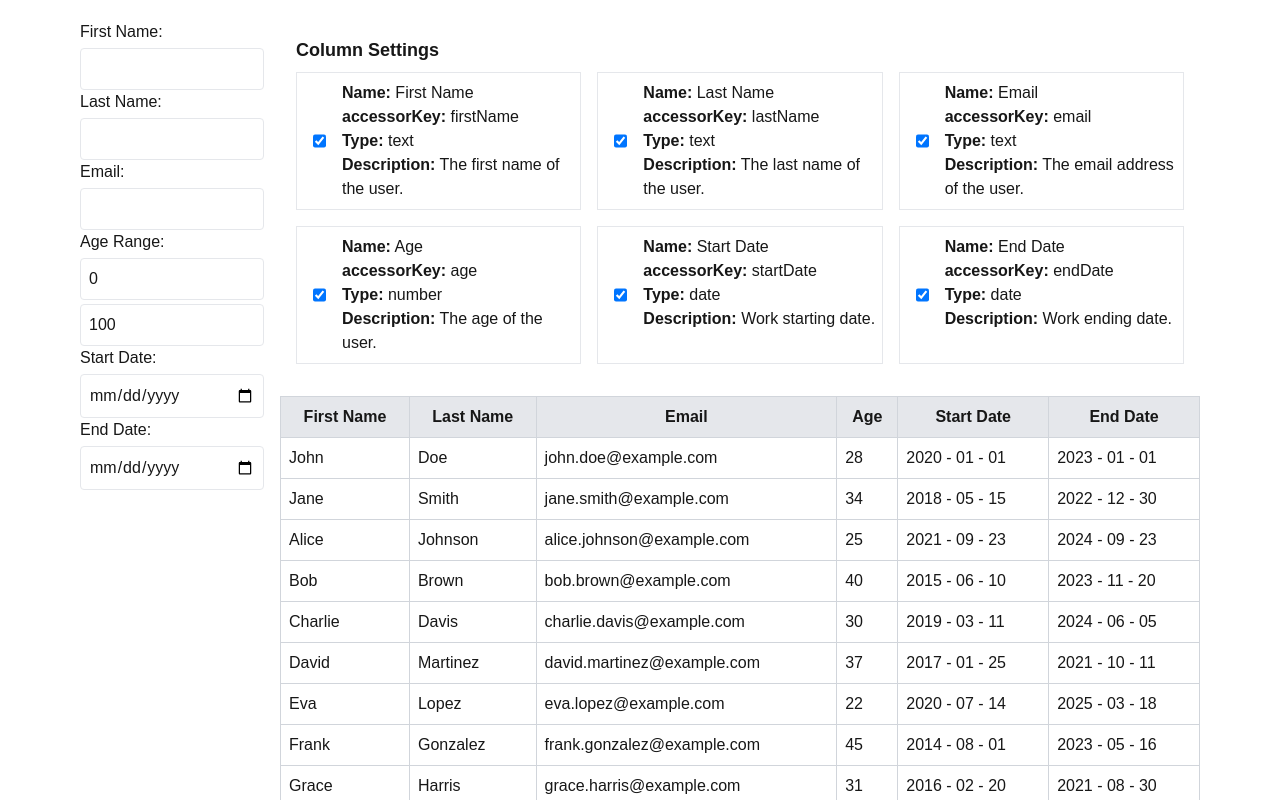
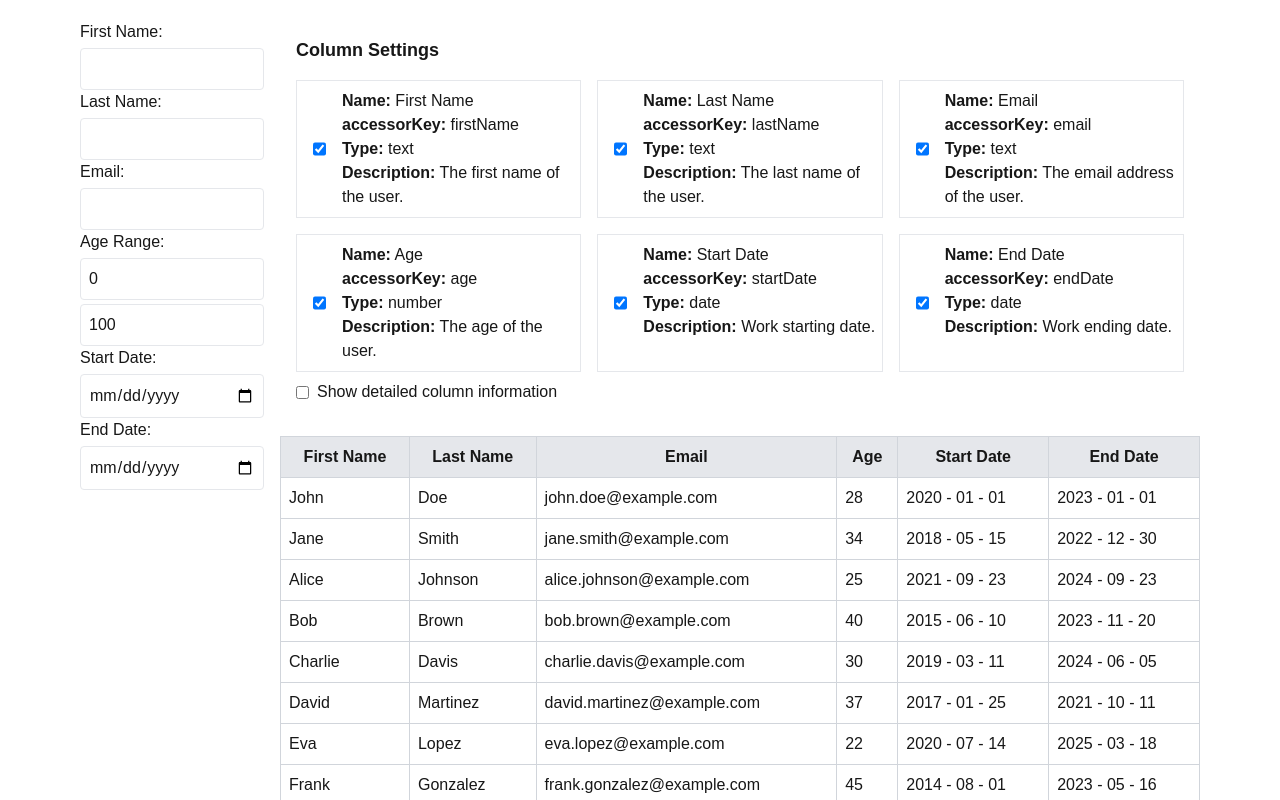
Before and after one commit to LeoGytis/table-manager, a Next.js app: page / in a window 1280 px wide. Shown: the top 800 px of the page. Built offline with nearby package versions, Linux system fonts and the light colour scheme.

Commit message:
toggle details

```diff
--- a/app/components/ColumnSettings.tsx
+++ b/app/components/ColumnSettings.tsx
@@ -6,14 +6,18 @@ interface ColumnSettingsProps {
   setColumnVisibility: (
     newVisibility: Record<keyof UserProps, boolean>
   ) => void;
+  showColumnInfo: boolean;
+  setShowColumnInfo: (value: boolean) => void;
 }
 
 export const ColumnSettings = ({
   columnVisibility,
   setColumnVisibility,
+  showColumnInfo,
+  setShowColumnInfo,
 }: ColumnSettingsProps) => {
   return (
-    <div className="p-4">
+    <div className="flex flex-col gap-2 p-4">
       <h2 className="text-lg font-bold mb-2">Column Settings</h2>
       <div className="grid grid-cols-3 gap-4">
         {Object.keys(columnVisibility).map((columnKey) => {
@@ -45,6 +49,14 @@ export const ColumnSettings = ({
           );
         })}
       </div>
+      <div className="flex items-center gap-2">
+        <input
+          type="checkbox"
+          checked={showColumnInfo}
+          onChange={(e) => setShowColumnInfo(e.target.checked)}
+        />
+        <span>Show detailed column information</span>
+      </div>
     </div>
   );
 };
--- a/app/components/DataTable.tsx
+++ b/app/components/DataTable.tsx
@@ -13,6 +13,7 @@ import { ColumnSettings } from "./ColumnSettings";
 import Filters from "./Filters";
 
 const DataTable = () => {
+  const [showColumnInfo, setShowColumnInfo] = useState<boolean>(false);
   const [columnVisibility, setColumnVisibility] = useState<
     Record<string, boolean>
   >({
@@ -61,7 +62,9 @@ const DataTable = () => {
         <ColumnSettings
           columnVisibility={columnVisibility}
           setColumnVisibility={setColumnVisibility}
-        />{" "}
+          showColumnInfo={showColumnInfo}
+          setShowColumnInfo={setShowColumnInfo}
+        />
         {isLoading ? (
           <p className="text-center">Loading data...</p>
         ) : (
@@ -70,6 +73,9 @@ const DataTable = () => {
               {table.getHeaderGroups().map((headerGroup) => (
                 <tr key={headerGroup.id}>
                   {headerGroup.headers.map((header) => {
+                    const column = columnsData.find(
+                      (col) => col.accessorKey === header.column.id
+                    );
                     return (
                       <th
                         key={header.id}
@@ -78,6 +84,21 @@ const DataTable = () => {
                         {flexRender(
                           header.column.columnDef.header,
                           header.getContext()
+                        )}
+
+                        {column && showColumnInfo && (
+                          <div className="text-start text-sm font-light">
+                            <span className="font-semibold">accessorKey:</span>{" "}
+                            {column.accessorKey} <br />
+                            <span className="font-semibold">
+                              Column Type:
+                            </span>{" "}
+                            {column.dataType} <br />
+                            <span className="font-semibold">
+                              Description:
+                            </span>{" "}
+                            {column.description}
+                          </div>
                         )}
                       </th>
                     );
```
